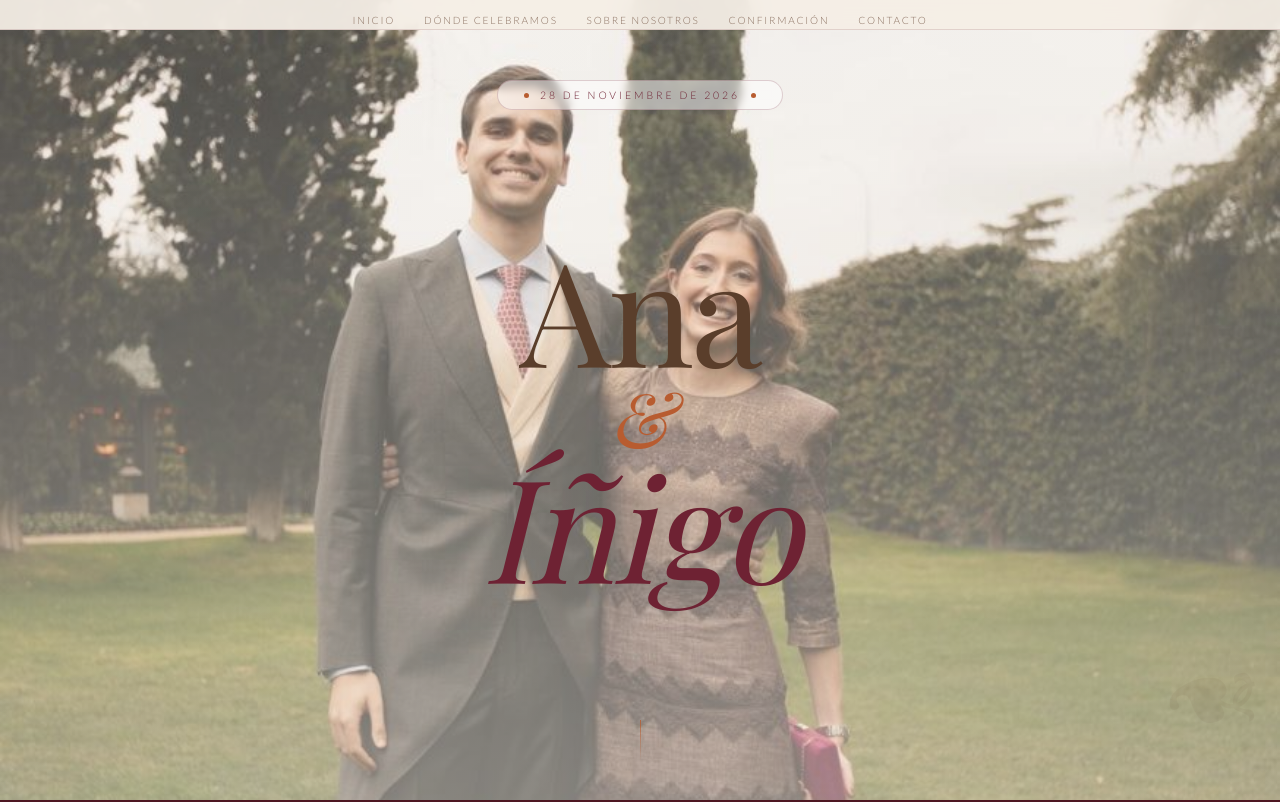
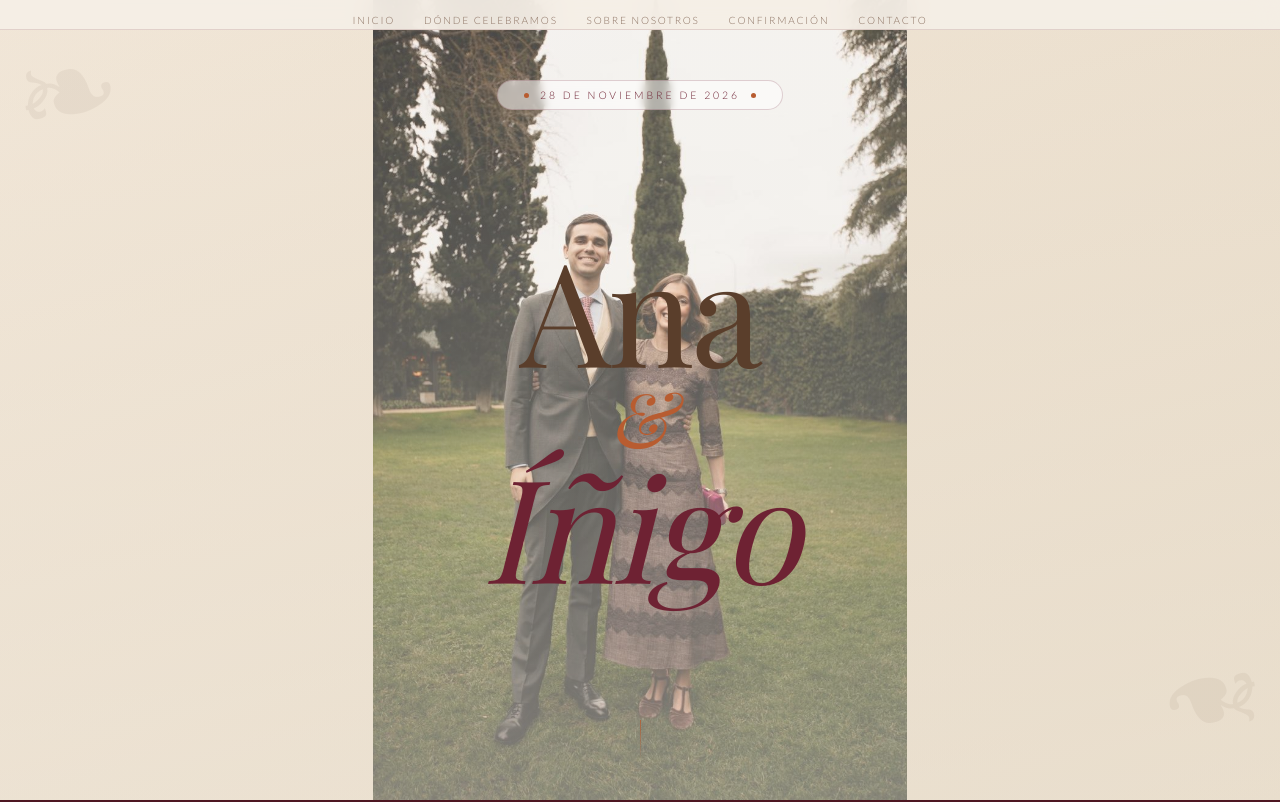
Before and after one commit to gemperlemartinez/Ana-Inigo, a plain HTML site: page index.html in a window 1280 px wide. Shown: the top 802 px of the page. Drawn offline with nearby package versions, Linux system fonts and the light colour scheme; a web font is replaced by a local one.

Commit message:
Hero desktop: use object-fit contain to show couple fully in frame
Co-Authored-By: Claude Sonnet 4.6 <noreply@anthropic.com>

```diff
--- a/index.html
+++ b/index.html
@@ -50,8 +50,8 @@
     }
     #hero{min-height:100vh;display:flex;flex-direction:column;align-items:center;justify-content:center;text-align:center;padding:7rem 2rem 5rem;position:relative;overflow:hidden}
     .hero-bg{position:absolute;inset:0;background:linear-gradient(160deg,#f0e4d4 0%,#dfd0b8 100%)}
-    .hero-bg img{position:absolute;inset:0;width:100%;height:100%;object-fit:cover;object-position:center 40%;opacity:.85}
-    @media(max-width:640px){.hero-bg img{object-position:center top}}
+    .hero-bg img{position:absolute;inset:0;width:100%;height:100%;object-fit:contain;object-position:center center;opacity:.9}
+    @media(max-width:640px){.hero-bg img{object-fit:cover;object-position:center top}}
     .hero-overlay{position:absolute;inset:0;background:linear-gradient(to bottom,rgba(245,239,230,.18) 0%,rgba(245,239,230,.45) 100%)}
     .hero-corner{position:absolute;pointer-events:none;font-size:clamp(4rem,10vw,8rem);opacity:.06;user-select:none;line-height:1}
     .hero-corner-tl{top:3%;left:1%;transform:rotate(-10deg)}.hero-corner-br{bottom:4%;right:1%;transform:rotate(170deg)}
```
